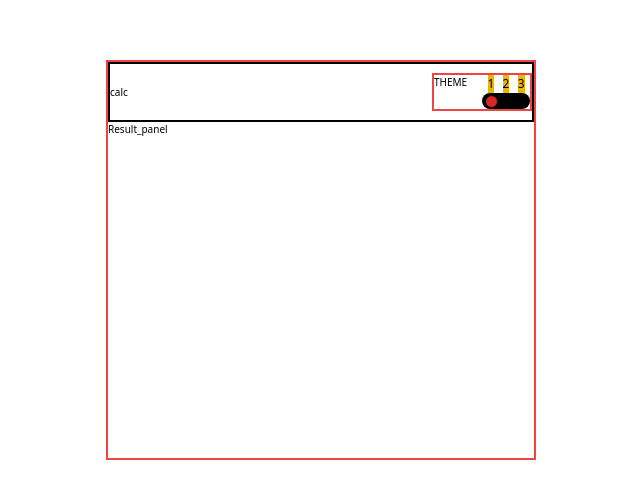
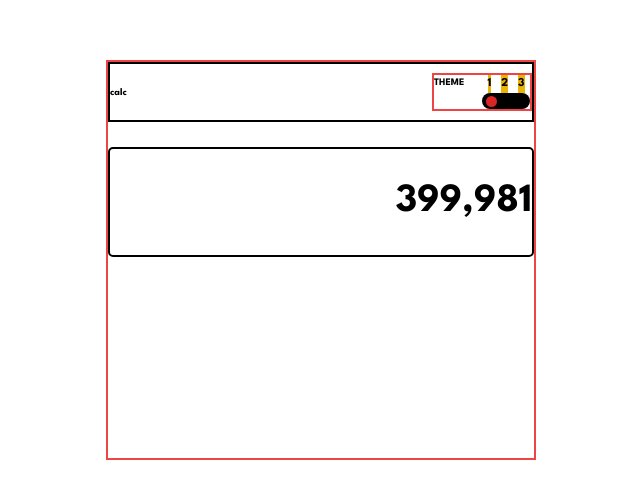
Before and after one commit to SouhailM07/code213-calculator, a React (Vite) app: page / in a window 1280 px wide. Shown: the part 140-638 px from the top of the page, without its empty margins (319-959 px from the left). Built offline with nearby package versions, Linux system fonts and the light colour scheme.

Commit message:
[Result_panel] closer look {1}

```diff
--- a/src/App.css
+++ b/src/App.css
@@ -6,6 +6,7 @@ body {
   height: 100vh;
   display: grid;
   place-items: center;
+  font-family: "League spartan";
 }
 
 /*=======================================================================================*/
--- a/src/components/Result_panel/Result_panel.tsx
+++ b/src/components/Result_panel/Result_panel.tsx
@@ -1,4 +1,10 @@
 import "./result_panel.css";
 export default function Result_panel() {
-  return <>Result_panel</>;
+  return (
+    <>
+      <div className="mt-10 border-2 border-black h-[11rem] rounded-lg flex justify-end items-center text-[4rem]">
+        399,981
+      </div>
+    </>
+  );
 }
```
